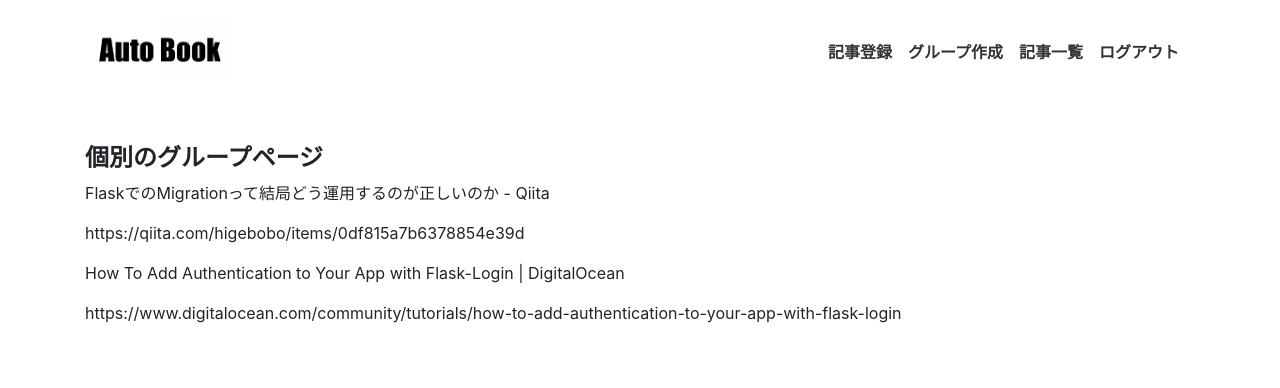
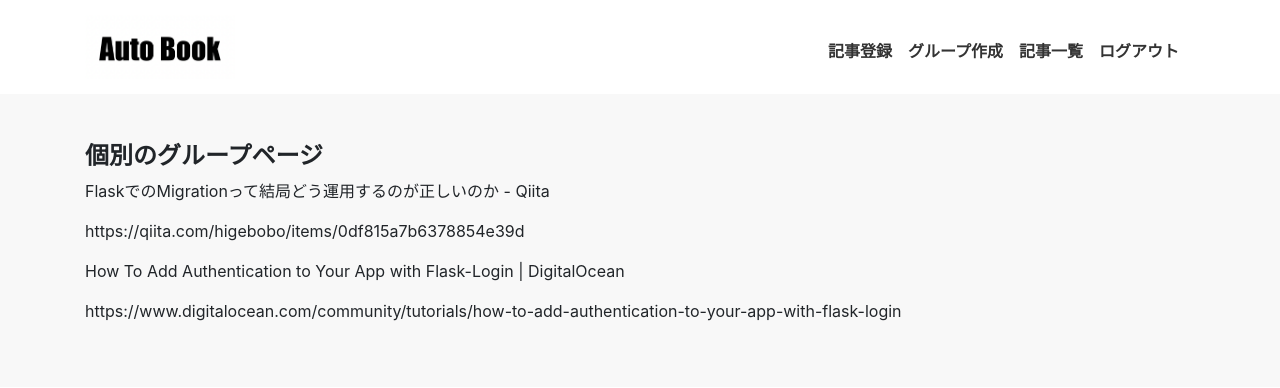
Before and after one commit to YutoMoriyasu/auto-book, a Flask app: page /groups/2739616ddd8841348e18758781fef7cc in a window 1280 px wide. Shown: the top 388 px of the page. Run offline with Flask 2, Linux system fonts and the light colour scheme; a user stored in the database is signed in; data comes from the database, SQL or seed files in the repository; some libraries are stand-ins or nearby versions.

Commit message:
ヘッダーのデザイン修正

```diff
--- a/app/static/css/style.css
+++ b/app/static/css/style.css
@@ -2,6 +2,18 @@
 
 ul {
   list-style: none;
+}
+
+header {
+  position: fixed;
+  width: 100%;
+  padding: 15px 0;
+  background-color: #fff;
+}
+
+main {
+  padding-top: 94px;
+  background-color: #F8F8F8;
 }
 
 header ul li a {
--- a/app/templates/base.html
+++ b/app/templates/base.html
@@ -9,7 +9,7 @@
   <link rel="stylesheet" href="/static/css/style.css">
 </head>
 <body>
-  <header class="py-3">
+  <header>
     <div class="container">
       <div class="d-flex align-items-center justify-content-between">
         <div>
```
